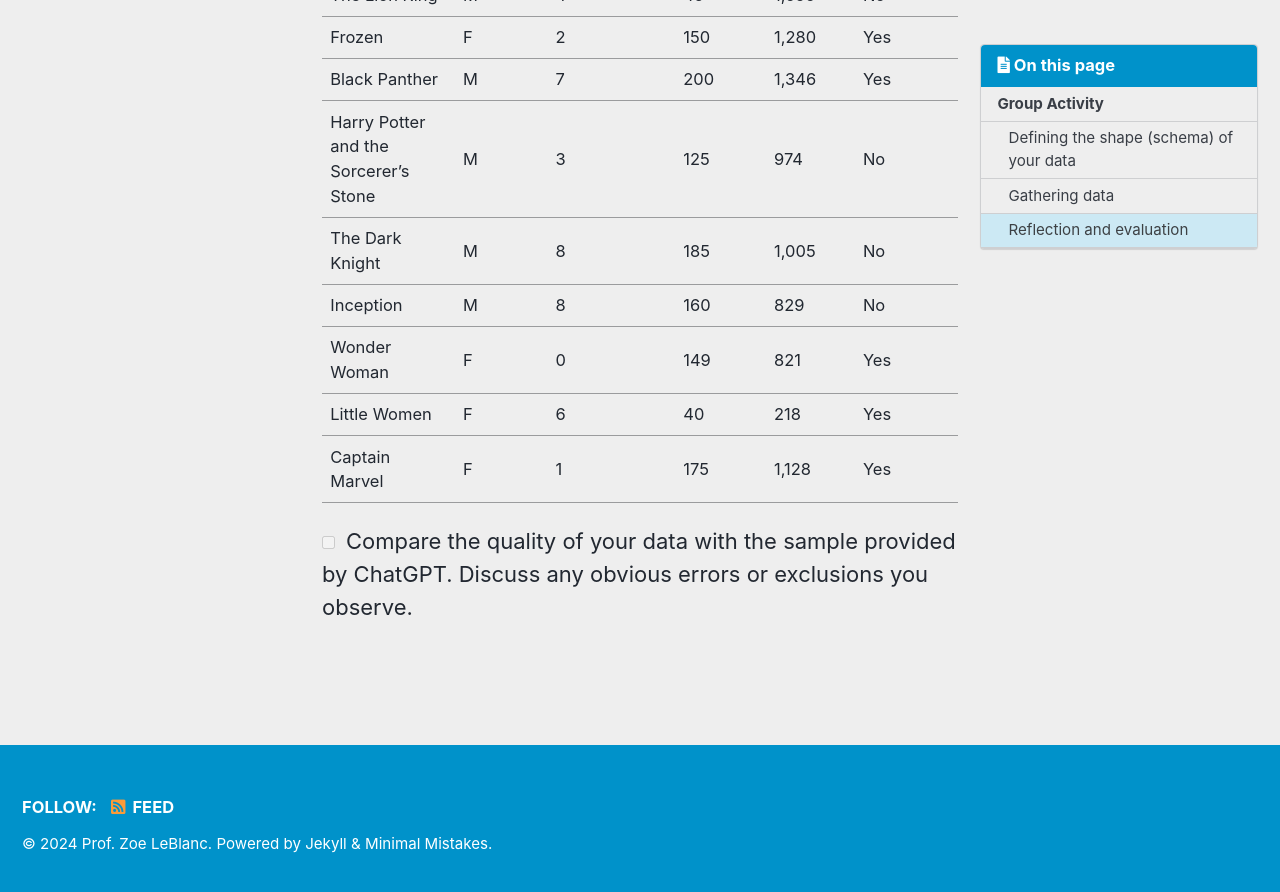
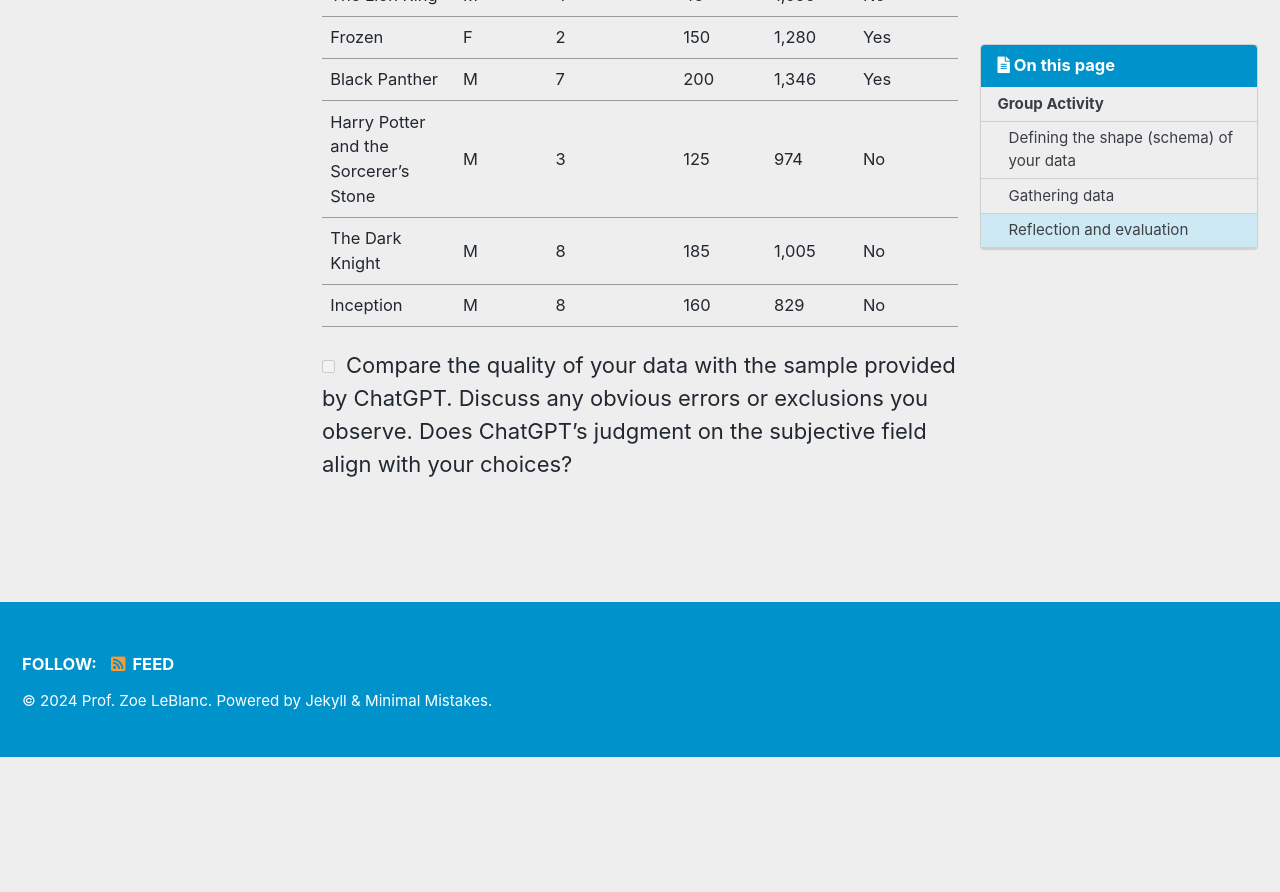
Before and after one commit to ZoeLeBlanc/is310-computing-humanities-spring-2024, a Jekyll site: the page built from _pages/dataset-creation.md, in a window 1280 px wide and 900 px high, scrolled down 3500 px. Shown: the top 892 px of the window. Built offline with Jekyll 4.4.1, drawn with Linux system fonts in a browser that asks for light colours; cached includes are drawn as plain includes; nearby versions of some CDN libraries; after the commit the page ends 4257 px from its top, so only the background shows below that.

Commit message:
Update dataset-creation.md

```diff
--- a/_pages/dataset-creation.md
+++ b/_pages/dataset-creation.md
@@ -62,8 +62,6 @@
 | Harry Potter and the Sorcerer's Stone | M  | 3           | 125                | 974               | No                   |
 | The Dark Knight  | M               | 8                 | 185                | 1,005             | No                   |
 | Inception        | M               | 8                 | 160                | 829               | No                   |
-| Wonder Woman     | F               | 0                 | 149                | 821               | Yes                  |
-| Little Women     | F               | 6                 | 40                 | 218               | Yes                  |
-| Captain Marvel   | F               | 1                 | 175                | 1,128             | Yes                  |
 
-- [ ] Compare the quality of your data with the sample provided by ChatGPT. Discuss any obvious errors or exclusions you observe.
+
+- [ ] Compare the quality of your data with the sample provided by ChatGPT. Discuss any obvious errors or exclusions you observe. Does ChatGPT's judgment on the subjective field align with your choices?
```
